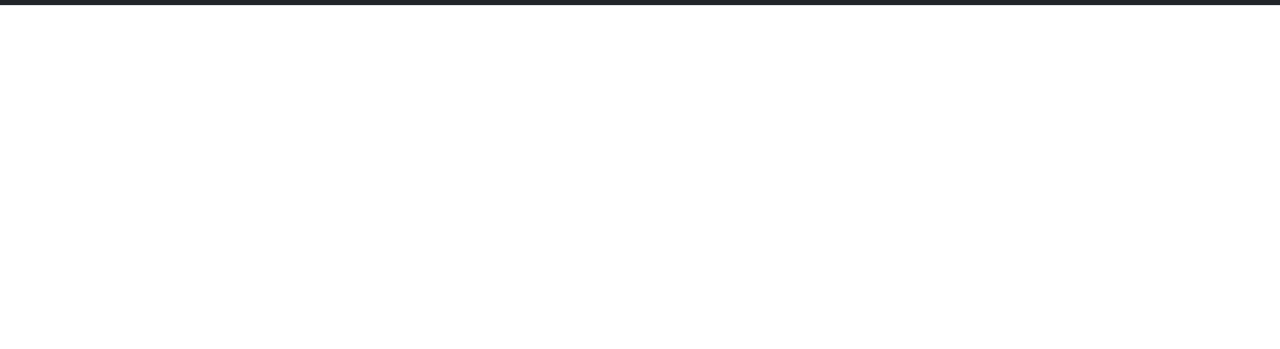
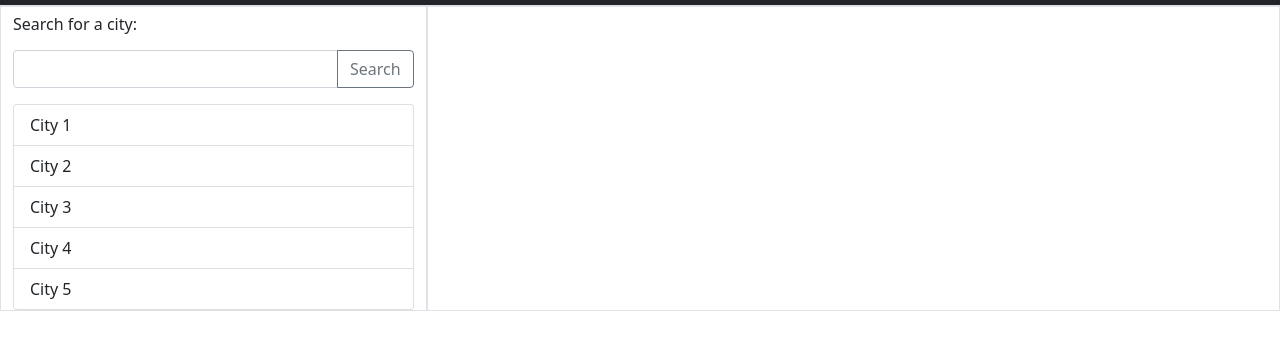
Before and after one commit to chelseanicholls95/weather_dashboard, a plain HTML site: page index.html in a window 1280 px wide. Shown: the part 67-416 px from the top of the page. Drawn offline with nearby package versions, Linux system fonts and the light colour scheme.

Commit message:
added static html for search bar and search history

```diff
--- a/index.html
+++ b/index.html
@@ -19,6 +19,40 @@
     >
       <h1 class="p-2">Weather Dashboard</h1>
     </header>
+    <div class="container-fluid">
+      <div class="row">
+        <div class="col-4 border">
+          <div>
+            <h6 class="my-2">Search for a city:</h6>
+            <div class="input-group my-3">
+              <input
+                type="text"
+                class="form-control"
+                aria-label="Search for city"
+                aria-describedby="button-addon2"
+              />
+              <button
+                class="btn btn-outline-secondary"
+                type="button"
+                id="button-addon2"
+              >
+                Search
+              </button>
+            </div>
+          </div>
+          <div>
+            <ul class="list-group">
+              <li class="list-group-item">City 1</li>
+              <li class="list-group-item">City 2</li>
+              <li class="list-group-item">City 3</li>
+              <li class="list-group-item">City 4</li>
+              <li class="list-group-item">City 5</li>
+            </ul>
+          </div>
+        </div>
+        <div class="col-8 border"></div>
+      </div>
+    </div>
     <script
       src="https://cdn.jsdelivr.net/npm/bootstrap@5.0.0-beta3/dist/js/bootstrap.bundle.min.js"
       integrity="sha384-JEW9xMcG8R+pH31jmWH6WWP0WintQrMb4s7ZOdauHnUtxwoG2vI5DkLtS3qm9Ekf"
```
